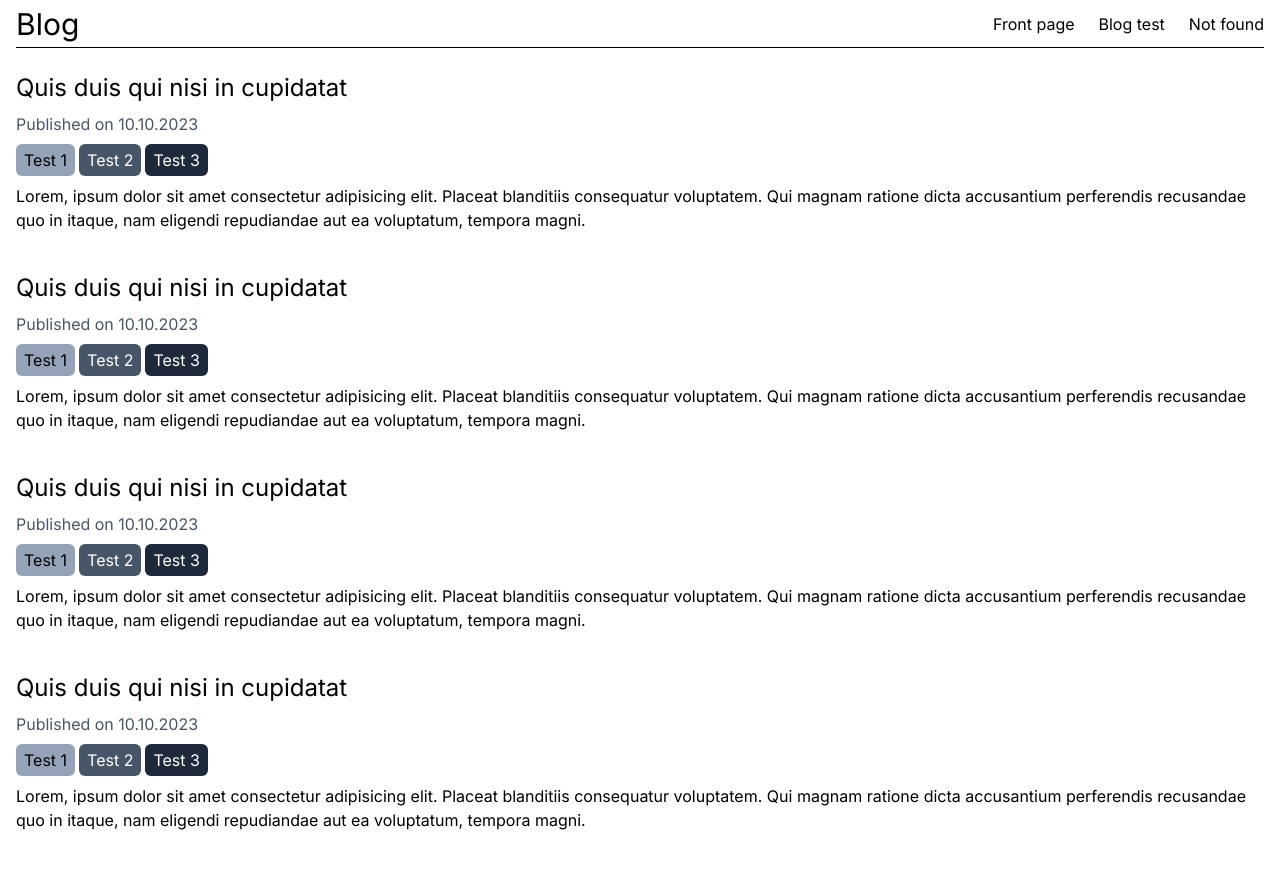
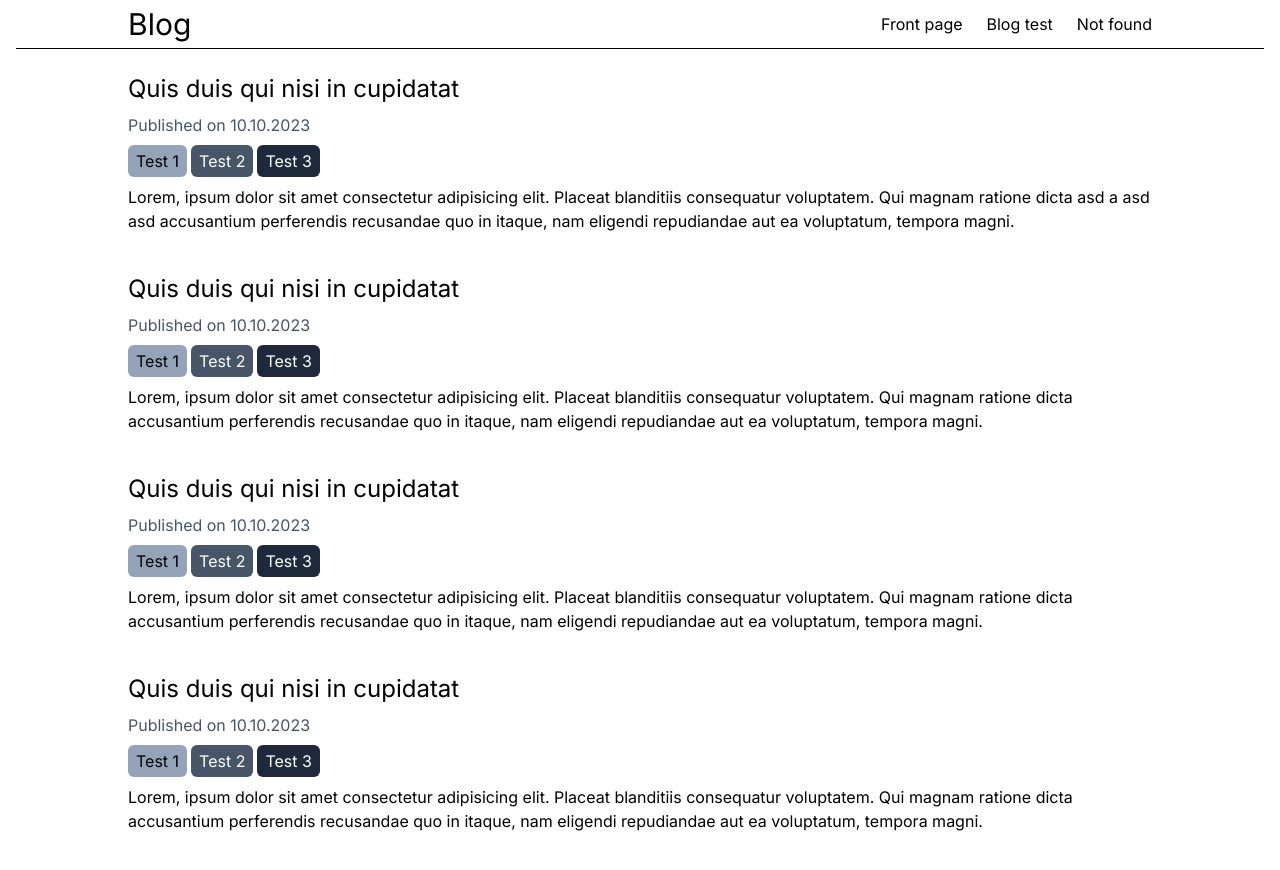
Before and after one commit to Laumak/nextjs-blog, a Next.js app: page / in a window 1280 px wide. Shown: the top 870 px of the page. Built offline with nearby package versions, Linux system fonts and the light colour scheme.

Commit message:
Restrict page content width to 64rem (1024px)

```diff
--- a/src/app/components/MobileNavigation.tsx
+++ b/src/app/components/MobileNavigation.tsx
@@ -29,10 +29,8 @@ const Navigation = () => {
   };
 
   return (
-    <nav
-      role="navigation"
-      className="mx-4 h-12 flex justify-between border-b-black border-b items-center"
-    >
+    <nav role="navigation" className="mx-4  border-b-black border-b">
+      <div className="h-12 flex justify-between items-center max-w-5xl mx-auto">
         <Link href="/">
           <h1 className="text-3xl">Blog</h1>
         </Link>
@@ -108,6 +106,7 @@ const Navigation = () => {
             </Link>
           </li>
         </ul>
+      </div>
     </nav>
   );
 };
--- a/src/app/layout.tsx
+++ b/src/app/layout.tsx
@@ -22,7 +22,9 @@ export default function RootLayout({
       <body className={inter.className}>
         <MobileNavigation />
 
-        <main className="my-6 mx-4">{children}</main>
+        <main className="my-6 mx-4">
+          <div className="max-w-5xl mx-auto">{children}</div>
+        </main>
         <Analytics />
       </body>
     </html>
--- a/src/app/page.tsx
+++ b/src/app/page.tsx
@@ -8,8 +8,8 @@ export default function Home() {
       <Article title="Quis duis qui nisi in cupidatat" link="/blog/test">
         <p>
           Lorem, ipsum dolor sit amet consectetur adipisicing elit. Placeat
-          blanditiis consequatur voluptatem. Qui magnam ratione dicta
-          accusantium perferendis recusandae quo in itaque, nam eligendi
+          blanditiis consequatur voluptatem. Qui magnam ratione dicta asd a asd
+          asd accusantium perferendis recusandae quo in itaque, nam eligendi
           repudiandae aut ea voluptatum, tempora magni.
         </p>
       </Article>
```
Lines whose indentation alone changed are shown as unchanged.
